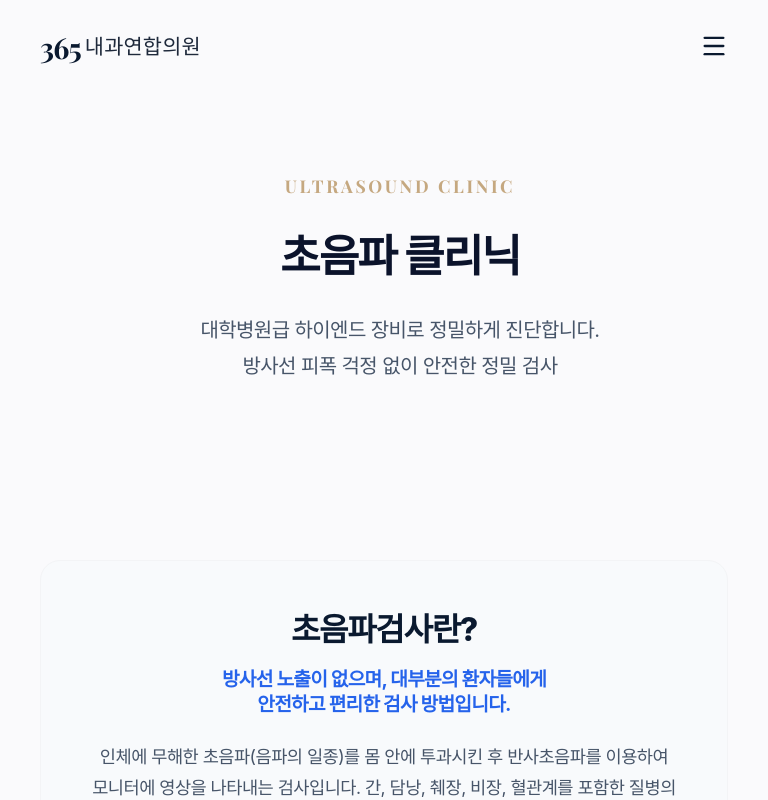
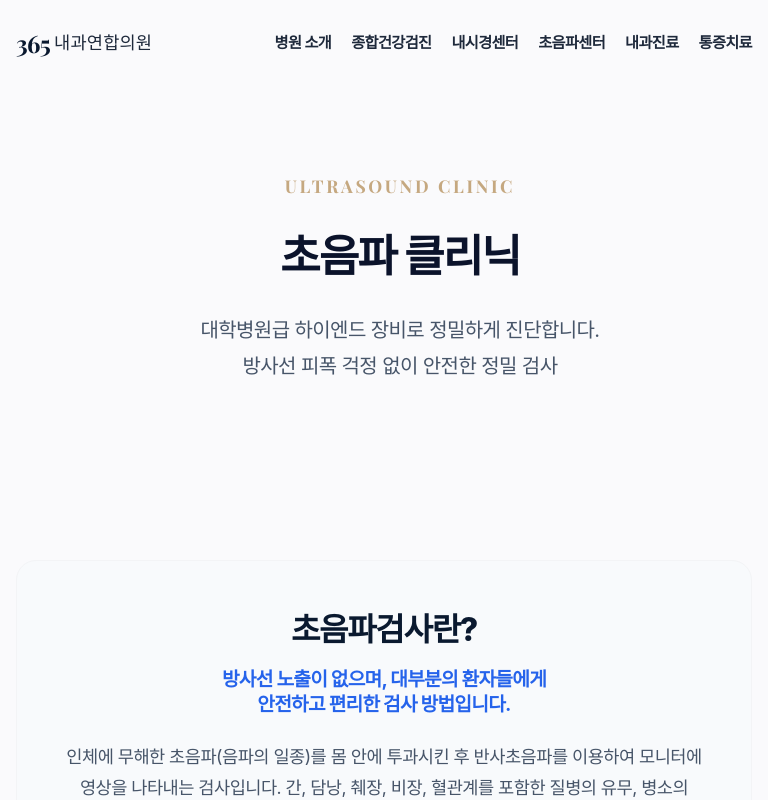
Before and after one commit to bnam1321-bit/365-clinic-web, a Next.js app: page /ultrasound in a window 768 px wide. Shown: the top 800 px of the page. Built offline with nearby package versions, Linux system fonts and the light colour scheme; a web font is replaced by a local one.

Commit message:
\Update hero section subtitle text exactly and fix top menu visibility in windowed mode (min-width: 768px)"

```diff
--- a/src/app/globals.css
+++ b/src/app/globals.css
@@ -120,6 +120,18 @@ button {
   max-width: 1280px;
   margin: 0 auto;
   padding: 0 var(--spacing-lg);
+}
+
+@media (max-width: 1024px) {
+  .container {
+    padding: 0 1.5rem;
+  }
+}
+
+@media (max-width: 768px) {
+  .container {
+    padding: 0 1rem;
+  }
 }
 
 .visually-hidden {
--- a/src/app/page.tsx
+++ b/src/app/page.tsx
@@ -16,8 +16,7 @@ export default function Home() {
               <strong>365내과연합의원</strong>
             </h1>
             <p className={styles.heroSubtitle}>
-              내과, 소화기 내시경, 근골격계 초음파 전문의 3인이 유기적으로 협진하며,<br />
-              환자분들을 위해 언제나 진심으로 최선을 다해 안전하고 정확하게 진료합니다.
+              전문의 3인이 유기적으로 협진하며, 환자분들을 위해 언제나 진심으로 최선을 다해 안전하고 정확하게 진료합니다.
             </p>
           </FadeIn>
         </div>
--- a/src/components/layout/Header.module.css
+++ b/src/components/layout/Header.module.css
@@ -285,11 +285,32 @@
 }
 
 /* Responsive Rules */
-@media (min-width: 1024px) {
-    .desktopNav, .desktopActions {
+@media (min-width: 768px) {
+    .desktopNav {
         display: flex;
     }
     .menuButton {
         display: none;
     }
 }
+
+@media (min-width: 768px) and (max-width: 1023px) {
+    .navList {
+        gap: 1.25rem;
+    }
+    .navLink {
+        font-size: 0.95rem;
+    }
+    .logo {
+        font-size: 1.5rem;
+    }
+    .logo span {
+        font-size: 1.1rem;
+    }
+}
+
+@media (min-width: 1024px) {
+    .desktopActions {
+        display: flex;
+    }
+}
```
